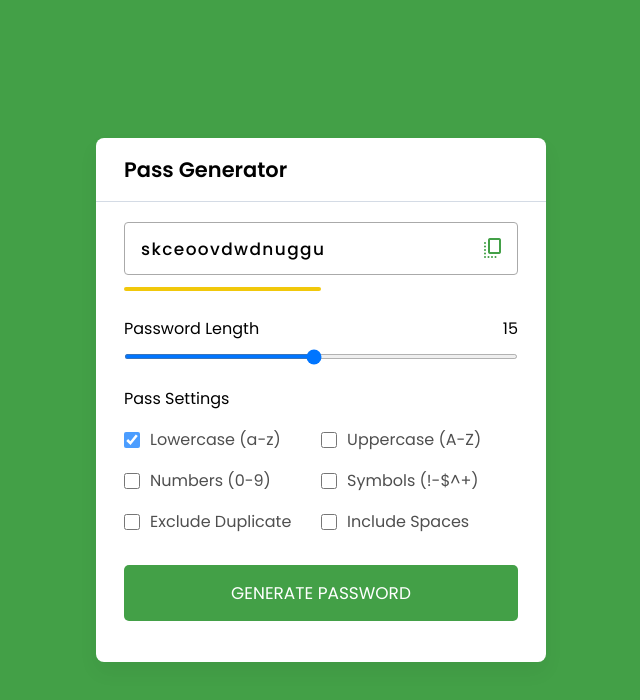
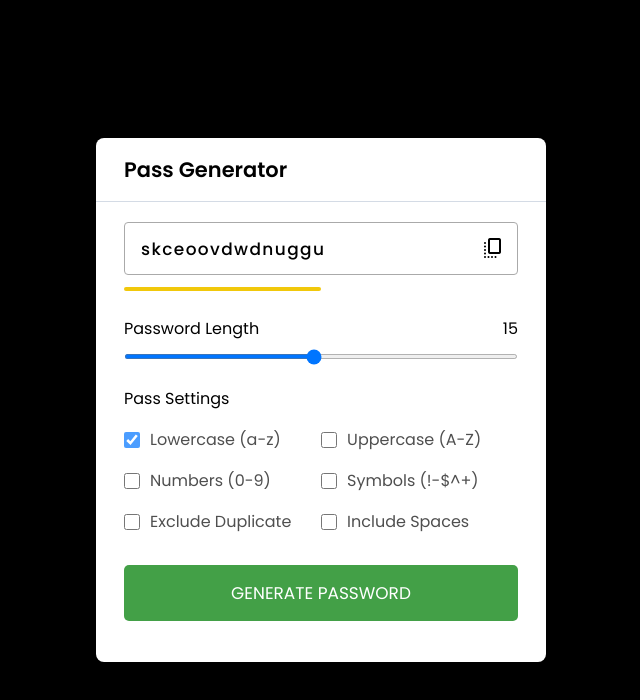
Before and after one commit to zeusdarkly/Sifre-Olusturucu, a plain HTML site: page index.html in a window 1280 px wide. In both pictures the pointer is over the element "copy_all". Shown: the whole page, without its empty margins (319-959 px from the left). Drawn offline with nearby package versions, Linux system fonts and the light colour scheme.

Commit message:
style.css

```diff
--- a/style.css
+++ b/style.css
@@ -12,7 +12,7 @@ body {
     align-items: center;
     justify-content: center;
     min-height: 100vh;
-    background: #43A047;
+    background: #000000;
 }
 
 .container {
@@ -59,7 +59,7 @@ body {
 }
 
 .input-box span:hover {
-    color: #43A047 !important;
+    color: #000000 !important;
 }
 
 .wrapper .pass-indicator {
```
